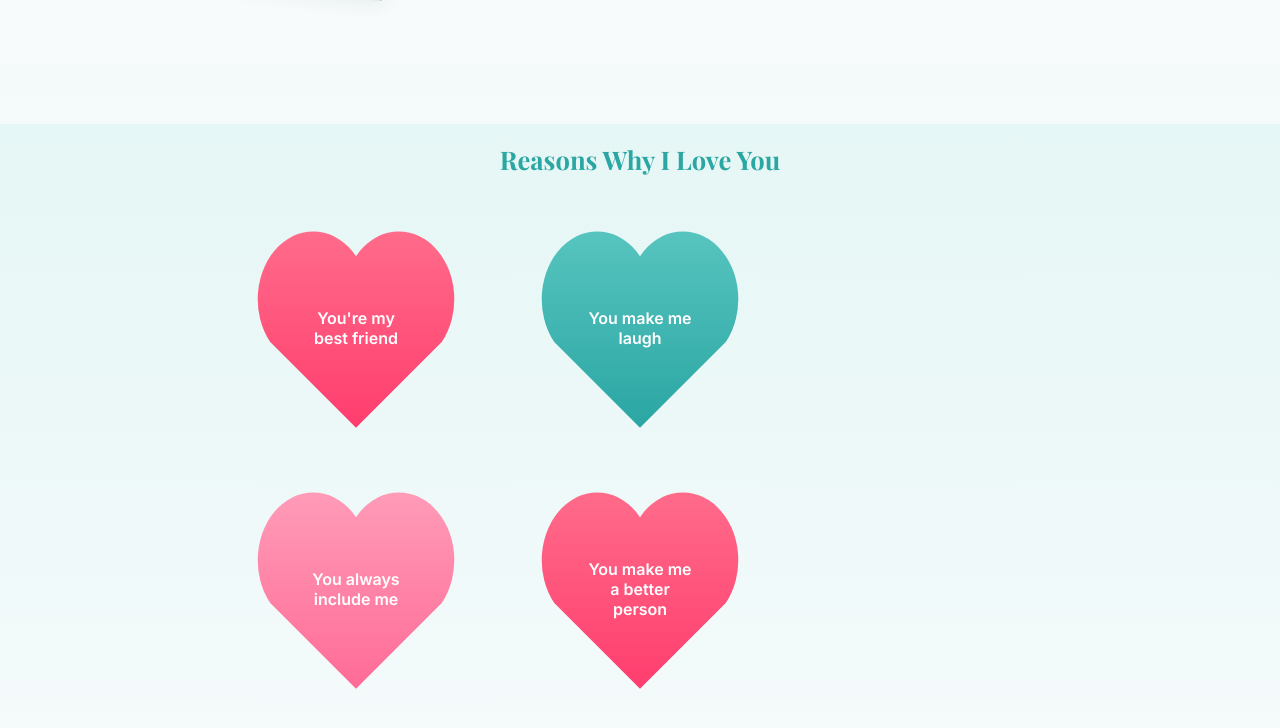
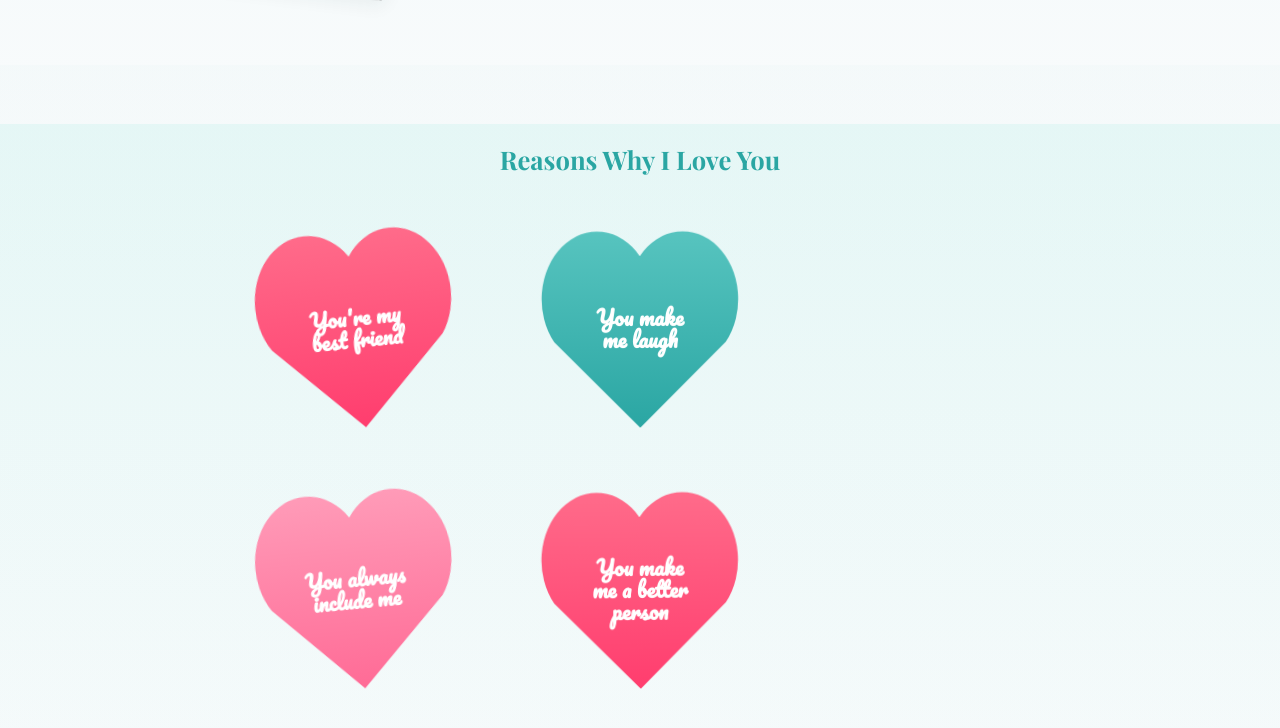
Before and after one commit to msaleh28/talia, a website: page index.html in a window 1280 px wide. Shown: the part 1476-2204 px from the top of the page. Drawn offline with nearby package versions, Linux system fonts and the light colour scheme.

Commit message:
Update styles and animations for heart elements; hide photo captions for cleaner layout

```diff
--- a/index.html
+++ b/index.html
@@ -5,6 +5,7 @@
     <meta name="viewport" content="width=device-width,initial-scale=1" />
     <title>My Happy Place</title>
     <link href="https://fonts.googleapis.com/css2?family=Playfair+Display:wght@400;700&family=Inter:wght@300;400;600&display=swap" rel="stylesheet">
+    <link href="https://fonts.googleapis.com/css2?family=Pacifico&display=swap" rel="stylesheet">
     <link rel="stylesheet" href="styles.css">
   </head>
   <body>
--- a/script.js
+++ b/script.js
@@ -137,11 +137,11 @@ function revealHearts(){
   REASONS.forEach((t,i)=>{
     const cls = i%3===0? 'red' : (i%3===1? 'pink' : 'teal');
     const h = createHeart(t, cls);
-    // small random rotation for organic look
-    const rot = (Math.random()*12)-6; h.style.transform = `rotate(${rot}deg)`;
+    // set a CSS rotation variable for this heart so animation preserves it
+    const rot = (Math.random()*12)-6; h.style.setProperty('--rot', `${rot}deg`);
     heartsContainer.appendChild(h);
-    // animate with slight stagger
-    setTimeout(()=> h.classList.add('pop'), 180 * i);
+    // animate with slight stagger so they pop one at a time
+    setTimeout(()=> h.classList.add('pop'), 220 * i);
   });
 }
 
--- a/styles.css
+++ b/styles.css
@@ -29,6 +29,9 @@ body{background:linear-gradient(180deg,var(--bg),#f9fbfc);color:var(--text);-web
   .scatter-grid .polaroid img{width:100%;height:auto;display:block;border-radius:8px;box-shadow:0 6px 18px rgba(2,50,50,0.06)}
   .scatter-grid .polaroid .caption{position:absolute;left:10px;bottom:10px;background:linear-gradient(90deg,rgba(255,255,255,0.92),rgba(255,255,255,0.78));padding:.3rem .5rem;border-radius:6px;font-size:.85rem}
   .scatter-grid .polaroid:hover{transform:translateY(-6px) scale(1.02);z-index:40;box-shadow:0 20px 60px rgba(2,50,50,0.12)}
+
+  /* Remove photo captions (visual-only) */
+  .scatter-grid .caption{display:none !important}
 
   @media(max-width:900px){.scatter-grid{column-count:2}}
   @media(max-width:600px){.scatter-grid{column-count:1}}
@@ -108,19 +111,25 @@ body{background:linear-gradient(180deg,var(--bg),#f9fbfc);color:var(--text);-web
 .hearts-container{max-width:900px;margin:0 auto;padding:1rem;column-count:3;column-gap:1rem}
 
 /* Heart (SVG) card to flow like photos in the scatter grid */
-.heart{display:inline-block;width:100%;margin:0 0 1rem;break-inside:avoid;position:relative;cursor:default;transition:transform .28s ease,box-shadow .28s ease;transform-origin:center center}
+.heart{display:inline-block;width:100%;margin:0 0 1rem;break-inside:avoid;position:relative;cursor:default;transition:box-shadow .28s ease;transform-origin:center center;opacity:0;transform:rotate(var(--rot,0deg)) scale(.2) translateY(12px)}
 .heart svg{width:100%;height:auto;display:block}
-.heart .heart-label{position:absolute;left:50%;top:50%;transform:translate(-50%,-50%);color:white;font-weight:700;text-align:center;padding:.6rem 0.8rem;border-radius:8px;pointer-events:none}
+.heart .heart-label{position:absolute;left:50%;top:50%;transform:translate(-50%,-50%);color:white;font-weight:700;text-align:center;padding:.6rem 0.8rem;border-radius:8px;pointer-events:none;font-family:Pacifico, 'Playfair Display', cursive;line-height:1.05;font-size:clamp(1rem,2.8vw,1.3rem)}
 .heart.red .heart-shape{fill:url(#grad-red)}
 .heart.pink .heart-shape{fill:url(#grad-pink)}
 .heart.teal .heart-shape{fill:url(#grad-teal)}
 
 .heart.pop{animation:popIn .45s cubic-bezier(.2,.9,.2,1) both}
-@keyframes popIn{0%{transform:scale(.2) translateY(12px);opacity:0}60%{transform:scale(1.06) translateY(-6px);opacity:1}100%{transform:scale(1) translateY(0);opacity:1}}
+@keyframes popIn{0%{transform:rotate(var(--rot,0deg)) scale(.2) translateY(12px);opacity:0}60%{transform:rotate(var(--rot,0deg)) scale(1.06) translateY(-6px);opacity:1}100%{transform:rotate(var(--rot,0deg)) scale(1) translateY(0);opacity:1}}
 
 @media (min-width:1100px) {.hearts-container{column-count:3}}
 @media (min-width:601px) and (max-width:1099px){.hearts-container{column-count:2}}
 @media (max-width:600px){.hearts-container{column-count:1;padding:.75rem}}
+
+/* Make photos slightly smaller on phones */
+@media (max-width:600px){
+  .scatter-grid .polaroid{width:92%;margin-left:auto;margin-right:auto}
+  .scatter-grid .polaroid img{width:100%;height:auto;border-radius:8px;object-fit:cover}
+}
 
 
 .modal{position:fixed;left:50%;top:50%;transform:translate(-50%,-50%) scale(.98);background:linear-gradient(180deg,#ffffff,#f8ffff);padding:1.25rem;border-radius:12px;box-shadow:0 18px 50px rgba(2,50,50,0.18);width:min(520px,92vw);opacity:0;pointer-events:none;transition:all .28s ease;z-index:1200}
```
